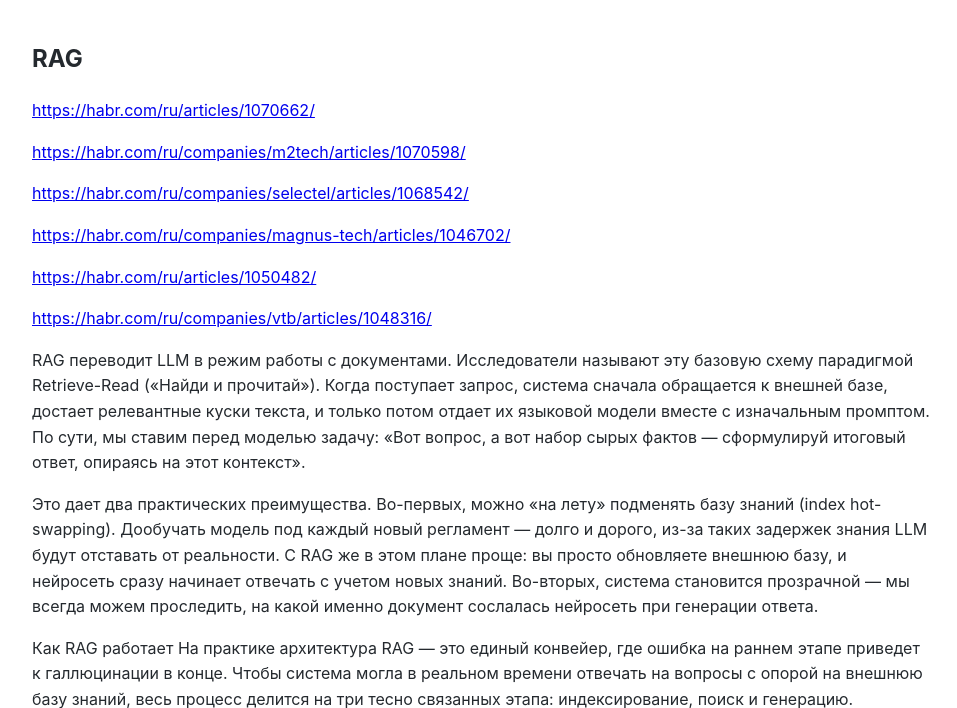
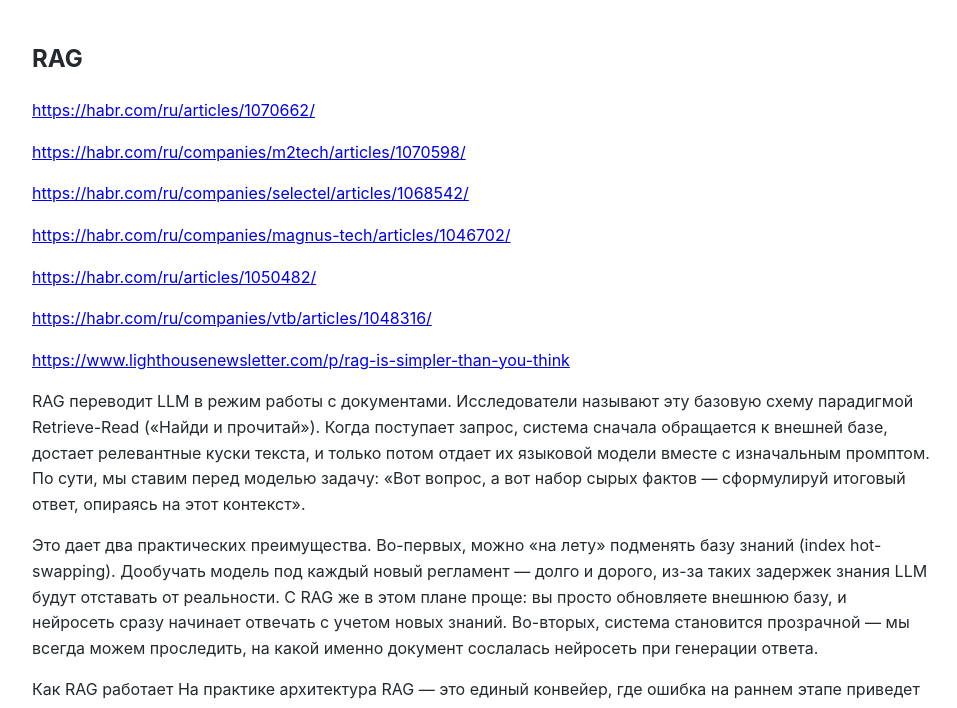
Before and after one commit to Michael-Lubinsky/michael-lubinsky.github.com, a Jekyll site: the page built from ml/rag.md, in a window 1280 px wide and 900 px high, cut to the strip 0-708 px from the top of the window. Shown: the whole strip, without its empty margins (158-1115 px from the left). Built offline with Jekyll 4.4.1, drawn with Linux system fonts in a browser that asks for light colours; our own code applies the rules of GitHub Pages for plain Markdown files.

Commit message:
Обновить ml/rag.md с новыми ссылками и описанием RAG
Добавлены ссылки на статьи и объяснение парадигмы RAG.

```diff
--- a/ml/rag.md
+++ b/ml/rag.md
@@ -12,6 +12,9 @@
 <https://habr.com/ru/articles/1050482/>
 
 <https://habr.com/ru/companies/vtb/articles/1048316/>
+
+<https://www.lighthousenewsletter.com/p/rag-is-simpler-than-you-think>
+
 
 RAG переводит LLM в режим работы с документами. Исследователи называют эту базовую схему парадигмой Retrieve-Read («Найди и прочитай»). Когда поступает запрос, система сначала обращается к внешней базе, достает релевантные куски текста, и только потом отдает их языковой модели вместе с изначальным промптом. По сути, мы ставим перед моделью задачу: «Вот вопрос, а вот набор сырых фактов — сформулируй итоговый ответ, опираясь на этот контекст».
 
```
